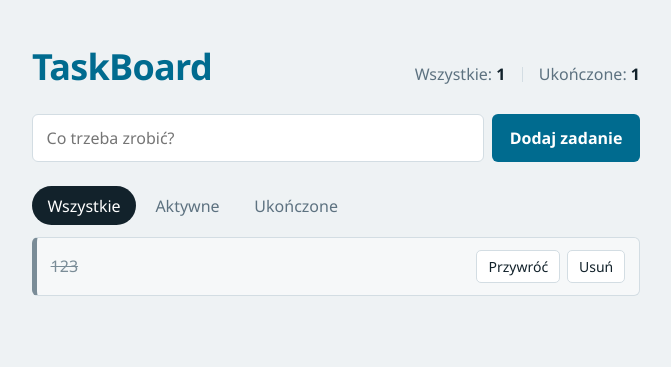
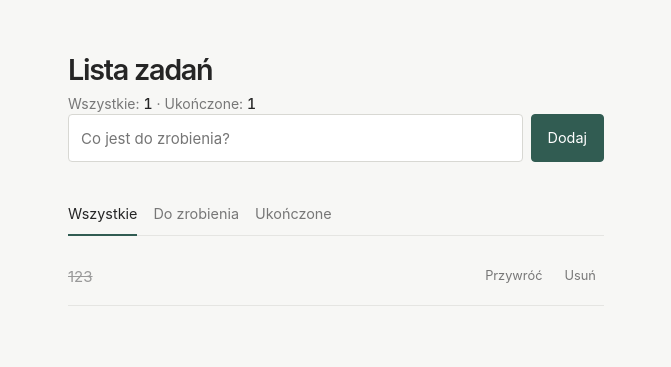
Before and after one commit to ajpKS/Sieci_Internetowe, a Django app: page / in a window 1280 px wide. Shown: the top 367 px of the page, without its empty margins (304-975 px from the left). Run offline with Django 5.2, Linux system fonts and the light colour scheme; data comes from the database, SQL or seed files in the repository; both versions use the stored data as it was after the commit.

Commit message:
Zadania 2 i 3

```diff
--- a/zad3/tasks/static/tasks/app.js
+++ b/zad3/tasks/static/tasks/app.js
@@ -2,11 +2,9 @@
 
 const API_URL = "/api/tasks/";
 
-// ---- state ---------------------------------------------------------------
 let tasks = [];
 let currentFilter = "all";
 
-// ---- DOM references ------------------------------------------------------
 const form = document.getElementById("task-form");
 const titleInput = document.getElementById("task-title");
 const listEl = document.getElementById("task-list");
@@ -16,7 +14,6 @@ const totalEl = document.getElementById("count-total");
 const doneEl = document.getElementById("count-done");
 const filterButtons = document.querySelectorAll(".filter");
 
-// ---- helpers -------------------------------------------------------------
 function getCookie(name) {
   const match = document.cookie
     .split("; ")
@@ -34,11 +31,6 @@ function clearMessage() {
   messageEl.hidden = true;
   titleInput.classList.remove("is-invalid");
 }
-
-/**
- * Wrapper around fetch(): adds JSON + CSRF headers and turns HTTP 4xx/5xx
- * responses into thrown errors carrying the message sent by the API.
- */
 async function apiRequest(url, options = {}) {
   const headers = { Accept: "application/json" };
   if (options.body !== undefined) {
@@ -69,7 +61,6 @@ async function apiRequest(url, options = {}) {
   return data;
 }
 
-// ---- rendering -----------------------------------------------------------
 function visibleTasks() {
   if (currentFilter === "active") return tasks.filter((t) => !t.completed);
   if (currentFilter === "completed") return tasks.filter((t) => t.completed);
@@ -133,7 +124,6 @@ function renderFilters() {
   });
 }
 
-// ---- API operations ------------------------------------------------------
 async function loadTasks() {
   try {
     tasks = await apiRequest(API_URL);
@@ -166,7 +156,7 @@ async function toggleTask(id) {
     clearMessage();
     await loadTasks();
   } catch (error) {
-    await loadTasks(); // the task may no longer exist; resync with the server
+    await loadTasks();
     showMessage(error.message);
   }
 }
@@ -182,7 +172,7 @@ async function deleteTask(id) {
   }
 }
 
-// ---- events --------------------------------------------------------------
+
 form.addEventListener("submit", (event) => {
   event.preventDefault();
   const title = titleInput.value.trim();
--- a/zad3/tasks/static/tasks/style.css
+++ b/zad3/tasks/static/tasks/style.css
@@ -1,30 +1,34 @@
 :root {
-  --bg: #eef2f4;
-  --surface: #ffffff;
-  --ink: #12222b;
-  --muted: #5d7280;
-  --line: #d3dde3;
-  --accent: #006b8f;
-  --accent-ink: #ffffff;
-  --done: #7a8c97;
-  --danger: #b3261e;
-  --danger-bg: #fdecea;
-  font-family: "Segoe UI", system-ui, -apple-system, "Helvetica Neue", Arial, sans-serif;
+  --bg: #f7f7f5;
+  --surface: #fff;
+  --ink: #252525;
+  --muted: #777;
+  --line: #e5e5e2;
+  --accent: #315c52;
+  --accent-ink: #fff;
+  --done: #999;
+  --danger: #a33a32;
+  --danger-bg: #f8eeec;
+
+  font-family: -apple-system, BlinkMacSystemFont, "Segoe UI", sans-serif;
 }
 
-* { box-sizing: border-box; }
+* {
+  box-sizing: border-box;
+}
 
 body {
   margin: 0;
   background: var(--bg);
   color: var(--ink);
-  line-height: 1.5;
+  line-height: 1.55;
+  font-size: 15px;
 }
 
 .board {
-  max-width: 40rem;
+  max-width: 36rem;
   margin: 0 auto;
-  padding: 2.5rem 1rem 4rem;
+  padding: 3rem 1.25rem;
 }
 
 .board__head {
@@ -33,121 +37,218 @@ body {
   justify-content: space-between;
   gap: 1rem;
   flex-wrap: wrap;
-  margin-bottom: 1.25rem;
+  margin-bottom: 1.75rem;
 }
 
 h1 {
   margin: 0;
-  font-size: 2.25rem;
-  letter-spacing: -0.02em;
-  color: var(--accent);
+  font-size: 1.8rem;
+  font-weight: 600;
+  letter-spacing: -0.045em;
 }
 
-.summary { margin: 0; color: var(--muted); }
-.summary strong { color: var(--ink); font-variant-numeric: tabular-nums; }
+.summary {
+  margin: 0;
+  color: var(--muted);
+  font-size: 0.875rem;
+}
+
+.summary strong {
+  color: var(--ink);
+  font-weight: 500;
+  font-variant-numeric: tabular-nums;
+}
+
 .summary__sep {
   display: inline-block;
   width: 1px;
-  height: 0.9em;
-  margin: 0 0.75rem;
+  height: 0.8em;
+  margin: 0 0.5rem;
   background: var(--line);
-  vertical-align: -0.1em;
+  vertical-align: -0.05em;
 }
 
-.add { display: flex; gap: 0.5rem; }
+.add {
+  display: flex;
+  gap: 0.5rem;
+}
 
 input[type="text"] {
   flex: 1;
   min-width: 0;
-  padding: 0.7rem 0.85rem;
+  padding: 0.7rem 0.75rem;
   font: inherit;
   color: var(--ink);
   background: var(--surface);
-  border: 1px solid var(--line);
-  border-radius: 6px;
+  border: 1px solid #d8d8d3;
+  border-radius: 4px;
 }
-input[type="text"].is-invalid { border-color: var(--danger); }
 
-button { font: inherit; cursor: pointer; }
+input[type="text"]:focus {
+  border-color: var(--accent);
+  outline: none;
+}
+
+input[type="text"].is-invalid {
+  border-color: var(--danger);
+}
+
+button {
+  font: inherit;
+  cursor: pointer;
+}
 
 .add button {
-  padding: 0.7rem 1.1rem;
+  padding: 0.7rem 1rem;
   color: var(--accent-ink);
   background: var(--accent);
-  border: 0;
-  border-radius: 6px;
-  font-weight: 600;
+  border: 1px solid var(--accent);
+  border-radius: 4px;
+  font-size: 0.9rem;
 }
-.add button:hover { background: #00587a; }
 
-:focus-visible { outline: 3px solid #4cc2e6; outline-offset: 2px; }
+.add button:hover {
+  background: #264a41;
+}
+
+:focus-visible {
+  outline: 2px solid var(--accent);
+  outline-offset: 3px;
+}
 
 .message {
   margin: 0.75rem 0 0;
-  padding: 0.6rem 0.85rem;
+  padding: 0.65rem 0.75rem;
   color: var(--danger);
   background: var(--danger-bg);
-  border-left: 4px solid var(--danger);
-  border-radius: 4px;
+  border-left: 2px solid var(--danger);
+  font-size: 0.9rem;
 }
 
-.filters { display: flex; gap: 0.25rem; margin: 1.5rem 0 0.75rem; }
+.filters {
+  display: flex;
+  gap: 1rem;
+  margin: 2rem 0 0.75rem;
+  border-bottom: 1px solid var(--line);
+}
 
 .filter {
-  padding: 0.4rem 0.9rem;
+  padding: 0.55rem 0;
   color: var(--muted);
   background: transparent;
-  border: 1px solid transparent;
-  border-radius: 999px;
-}
-.filter:hover { border-color: var(--line); }
-.filter.is-active {
-  color: var(--accent-ink);
-  background: var(--ink);
+  border: 0;
+  border-bottom: 2px solid transparent;
+  border-radius: 0;
+  font-size: 0.9rem;
+  margin-bottom: -1px;
 }
 
-.tasks { list-style: none; margin: 0; padding: 0; }
+.filter:hover {
+  color: var(--ink);
+}
+
+.filter.is-active {
+  color: var(--ink);
+  border-bottom-color: var(--accent);
+}
+
+.tasks {
+  list-style: none;
+  margin: 0;
+  padding: 0;
+}
 
 .task {
   display: flex;
   align-items: center;
   gap: 0.75rem;
-  padding: 0.75rem 0.85rem;
-  margin-bottom: 0.5rem;
-  background: var(--surface);
-  border: 1px solid var(--line);
-  border-left: 5px solid var(--accent);
-  border-radius: 6px;
+  padding: 0.85rem 0;
+  margin: 0;
+  background: transparent;
+  border: 0;
+  border-bottom: 1px solid var(--line);
+  border-radius: 0;
 }
-.task.is-completed { border-left-color: var(--done); background: #f6f8f9; }
 
-.task__title { flex: 1; overflow-wrap: anywhere; }
-.task.is-completed .task__title { color: var(--done); text-decoration: line-through; }
+.task.is-completed {
+  background: transparent;
+}
 
-.task__actions { display: flex; gap: 0.4rem; }
+.task__title {
+  flex: 1;
+  min-width: 0;
+  overflow-wrap: anywhere;
+}
+
+.task.is-completed .task__title {
+  color: var(--done);
+  text-decoration: line-through;
+}
+
+.task__actions {
+  display: flex;
+  gap: 0.35rem;
+}
 
 .task__actions button {
-  padding: 0.3rem 0.7rem;
-  font-size: 0.875rem;
+  padding: 0.25rem 0.45rem;
+  color: var(--muted);
+  background: transparent;
+  border: 1px solid transparent;
+  border-radius: 3px;
+  font-size: 0.8rem;
+}
+
+.task__actions button:hover {
   color: var(--ink);
-  background: var(--surface);
-  border: 1px solid var(--line);
-  border-radius: 5px;
+  border-color: var(--line);
 }
-.task__actions button:hover { border-color: var(--accent); }
-.task__actions .delete:hover { color: var(--danger); border-color: var(--danger); }
 
-.empty { color: var(--muted); text-align: center; padding: 1.5rem 0; }
+.task__actions .delete:hover {
+  color: var(--danger);
+  border-color: transparent;
+}
+
+.empty {
+  padding: 2rem 0;
+  color: var(--muted);
+  text-align: center;
+  font-size: 0.9rem;
+}
 
 .visually-hidden {
   position: absolute;
-  width: 1px; height: 1px;
+  width: 1px;
+  height: 1px;
+  padding: 0;
+  margin: -1px;
   overflow: hidden;
-  clip: rect(0 0 0 0);
+  clip: rect(0, 0, 0, 0);
   white-space: nowrap;
+  border: 0;
 }
 
 @media (max-width: 30rem) {
-  .task { flex-wrap: wrap; }
-  .task__title { flex-basis: 100%; }
+  .board {
+    padding: 2rem 1rem;
+  }
+
+  .board__head {
+    align-items: flex-start;
+    flex-direction: column;
+    gap: 0.35rem;
+  }
+
+  .task {
+    flex-wrap: wrap;
+  }
+
+  .task__title {
+    flex-basis: 100%;
+    order: -1;
+  }
+
+  .task__actions {
+    margin-left: auto;
+  }
 }
--- a/zad3/tasks/templates/tasks/index.html
+++ b/zad3/tasks/templates/tasks/index.html
@@ -4,34 +4,52 @@
 <head>
   <meta charset="utf-8">
   <meta name="viewport" content="width=device-width, initial-scale=1">
-  <title>TaskBoard</title>
+  <title>Lista zadań</title>
   <link rel="stylesheet" href="{% static 'tasks/style.css' %}">
 </head>
 <body>
   <main class="board">
-    <header class="board__head">
-      <h1>TaskBoard</h1>
+    <header class="header">
+      <h1>Lista zadań</h1>
       <p class="summary" aria-live="polite">
         Wszystkie: <strong id="count-total">0</strong>
-        <span class="summary__sep" aria-hidden="true"></span>
+        <span aria-hidden="true"> · </span>
         Ukończone: <strong id="count-done">0</strong>
       </p>
     </header>
 
-    <form id="task-form" class="add" novalidate>
-      <label for="task-title" class="visually-hidden">Treść nowego zadania</label>
-      <input id="task-title" name="title" type="text" maxlength="200"
-             placeholder="Co trzeba zrobić?" autocomplete="off">
-      <button type="submit">Dodaj zadanie</button>
+    <form id="task-form" class="add">
+      <label for="task-title" class="visually-hidden">
+        Nowe zadanie
+      </label>
+      <input
+        id="task-title"
+        name="title"
+        type="text"
+        maxlength="200"
+        placeholder="Co jest do zrobienia?"
+        autocomplete="off"
+        required
+      >
+      <button type="submit">Dodaj</button>
     </form>
 
     <p id="message" class="message" role="alert" hidden></p>
 
-    <div class="filters" role="group" aria-label="Filtr zadań">
-      <button type="button" class="filter is-active" data-filter="all" aria-pressed="true">Wszystkie</button>
-      <button type="button" class="filter" data-filter="active" aria-pressed="false">Aktywne</button>
-      <button type="button" class="filter" data-filter="completed" aria-pressed="false">Ukończone</button>
-    </div>
+    <nav class="filters" aria-label="Pokaż zadania">
+      <button type="button" class="filter is-active"
+              data-filter="all" aria-pressed="true">
+        Wszystkie
+      </button>
+      <button type="button" class="filter"
+              data-filter="active" aria-pressed="false">
+        Do zrobienia
+      </button>
+      <button type="button" class="filter"
+              data-filter="completed" aria-pressed="false">
+        Ukończone
+      </button>
+    </nav>
 
     <ul id="task-list" class="tasks"></ul>
     <p id="empty" class="empty" hidden></p>
```
Also changed, not shown: zad3/db.sqlite3.
